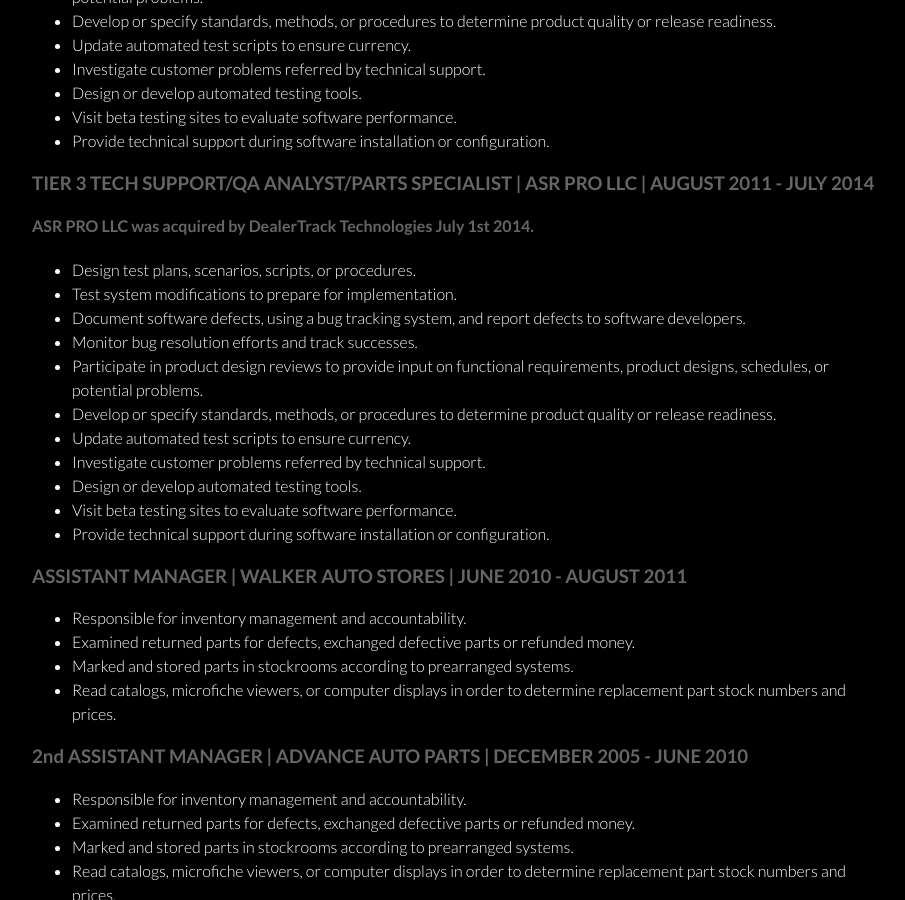
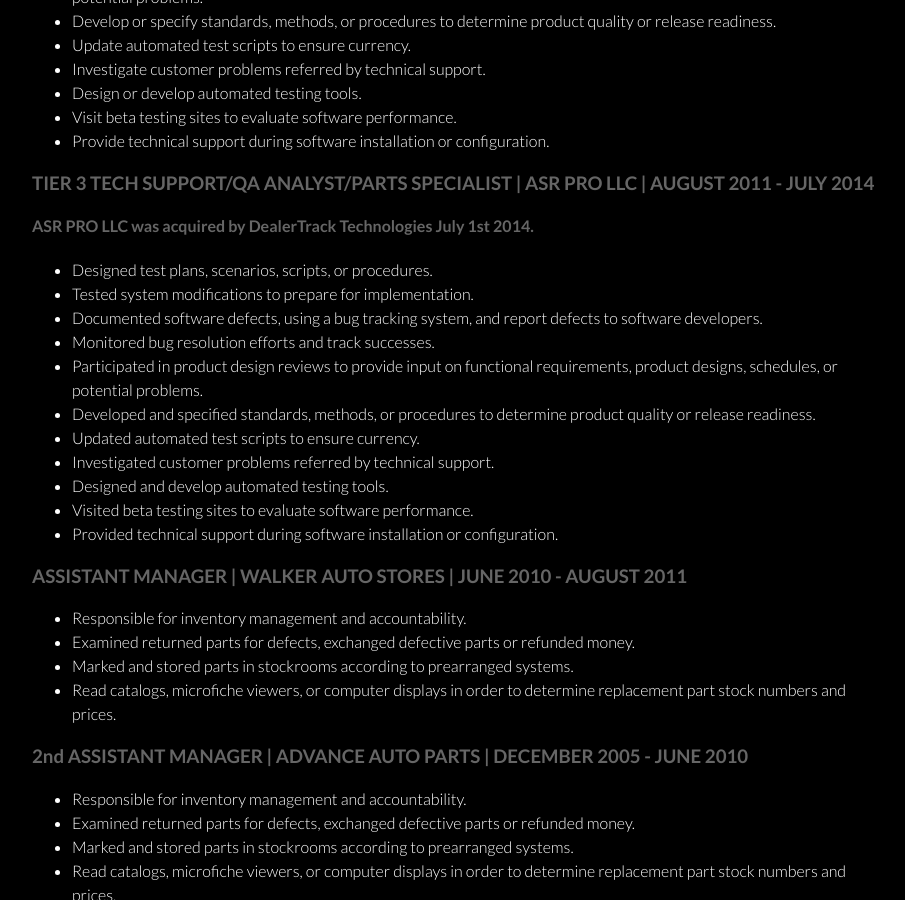
Before and after one commit to tmonck/tmonck.github.io, a Jekyll site: the page built from Resume.html, in a window 1280 px wide and 900 px high, scrolled down 676 px. Shown: the whole window, without its empty margins (178-1083 px from the left). Built offline with Jekyll 4.4.1, drawn with Linux system fonts in a browser that asks for light colours.

Commit message:
Past jobs should use past tense

```diff
--- a/Resume.html
+++ b/Resume.html
@@ -26,17 +26,17 @@ title: Tom Monck JR by tmonck
 			<h3>TIER 3 TECH SUPPORT/QA ANALYST/PARTS SPECIALIST | ASR PRO LLC | AUGUST 2011 - JULY 2014</h3>
 			<h4>ASR PRO LLC was acquired by DealerTrack Technologies July 1st 2014.</h4>
 			<ul>
-				<li>Design test plans, scenarios, scripts, or procedures.</li>
-				<li>Test system modifications to prepare for implementation.</li>
-				<li>Document software defects, using a bug tracking system, and report defects to software developers.</li>
-				<li>Monitor bug resolution efforts and track successes.</li>
-				<li>Participate in product design reviews to provide input on functional requirements, product designs, schedules, or potential problems.</li>
-				<li>Develop or specify standards, methods, or procedures to determine product quality or release readiness.</li>
-				<li>Update automated test scripts to ensure currency.</li>
-				<li>Investigate customer problems referred by technical support.</li>
-				<li>Design or develop automated testing tools.</li>
-				<li>Visit beta testing sites to evaluate software performance.</li>
-				<li>Provide technical support during software installation or configuration.</li>
+				<li>Designed test plans, scenarios, scripts, or procedures.</li>
+				<li>Tested system modifications to prepare for implementation.</li>
+				<li>Documented software defects, using a bug tracking system, and report defects to software developers.</li>
+				<li>Monitored bug resolution efforts and track successes.</li>
+				<li>Participated in product design reviews to provide input on functional requirements, product designs, schedules, or potential problems.</li>
+				<li>Developed and specified standards, methods, or procedures to determine product quality or release readiness.</li>
+				<li>Updated automated test scripts to ensure currency.</li>
+				<li>Investigated customer problems referred by technical support.</li>
+				<li>Designed and develop automated testing tools.</li>
+				<li>Visited beta testing sites to evaluate software performance.</li>
+				<li>Provided technical support during software installation or configuration.</li>
 			</ul>
 			<h3>ASSISTANT MANAGER | WALKER AUTO STORES | JUNE 2010 - AUGUST 2011</h3>
 			<ul>
```
